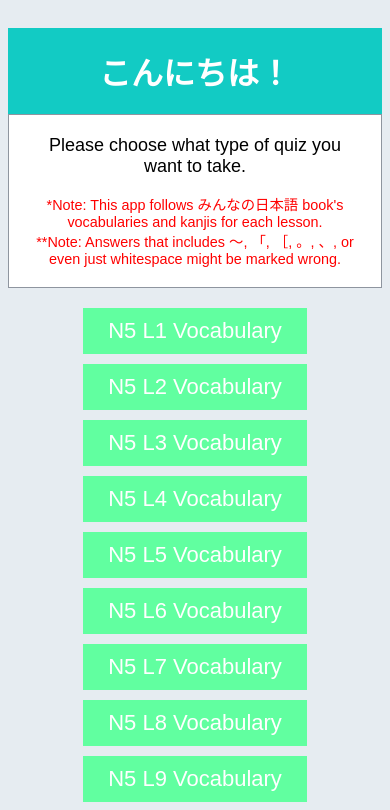
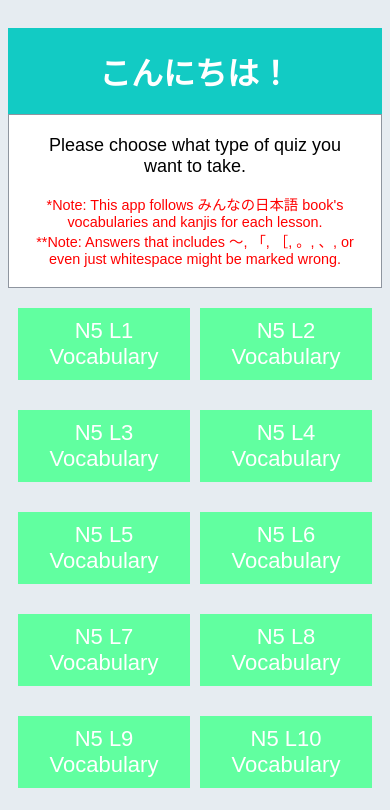
Before and after one commit to sameonseth/nihongo-reviewer, a Vue app: page / in a window 390 px wide. Shown: the top 810 px of the page. Built offline with nearby package versions, Linux system fonts and the light colour scheme.

Commit message:
modified breakpoint

```diff
--- a/src/assets/main.css
+++ b/src/assets/main.css
@@ -298,5 +298,11 @@
 }
 
 @media (min-width: 0px) and (max-width: 767.98px) {
-  .short {display: block;}
+  .short {
+    display: grid;
+    align-content: center;
+    grid-template-columns: auto auto;
+    gap: 10px;
+    padding: 10px;
+  }
 }
```
